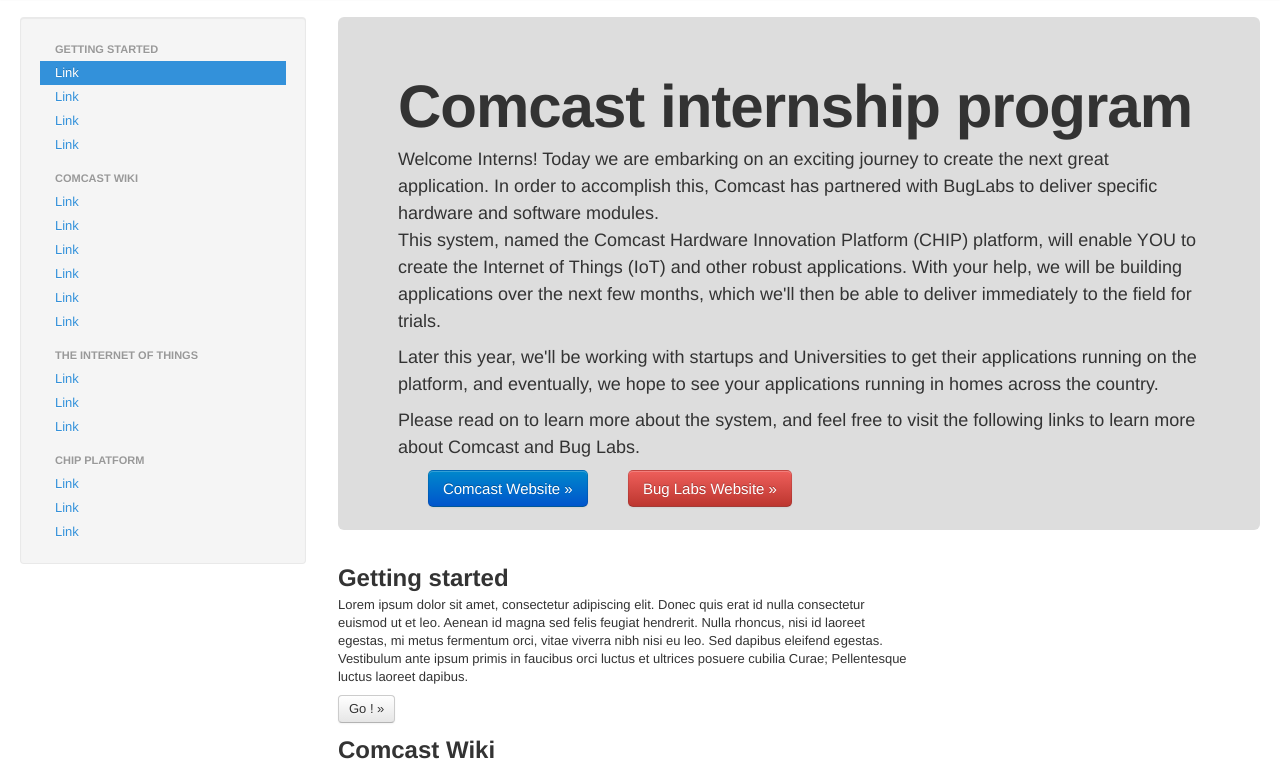
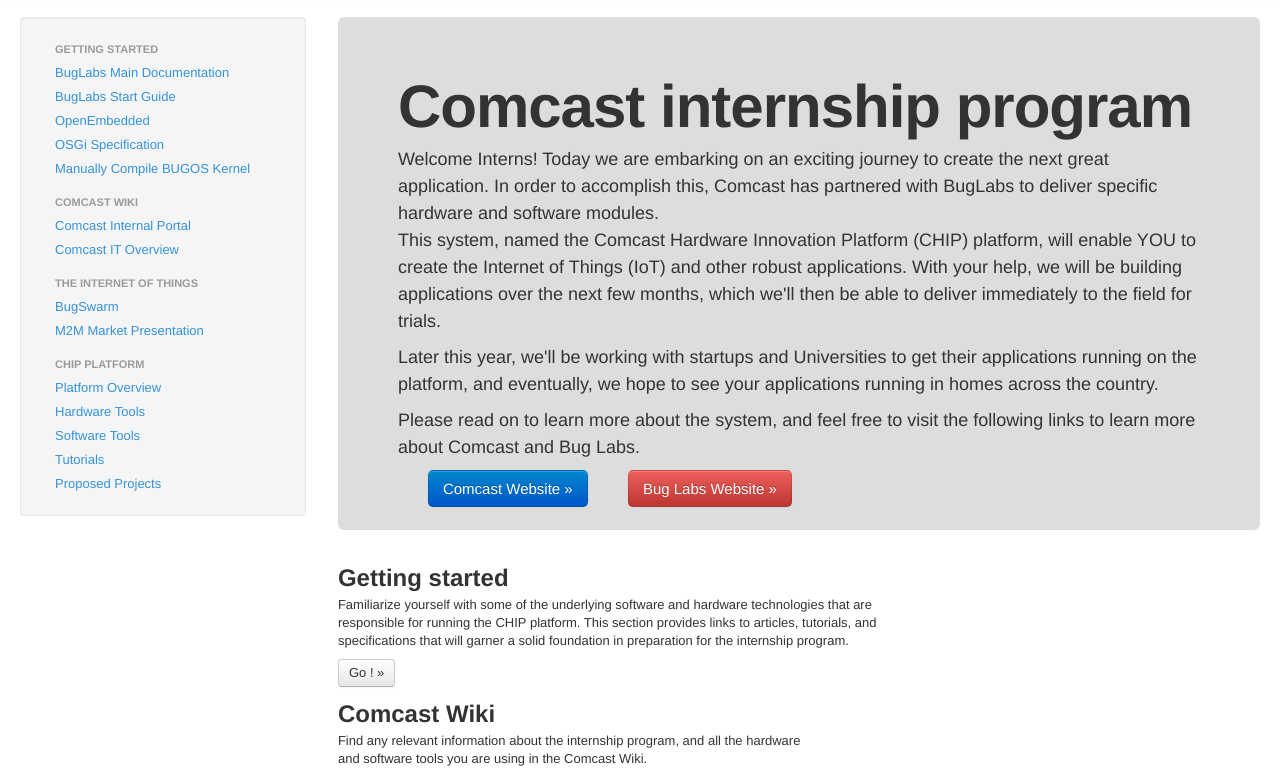
Before and after one commit to chipkit/chipkit.github.com, a plain HTML site: page index.html in a window 1280 px wide. Shown: the part 43-811 px from the top of the page. Drawn offline with Linux system fonts and the light colour scheme.

Commit message:
Updated content: New links on the side menu

```diff
--- a/index.html
+++ b/index.html
@@ -54,25 +54,23 @@
 					<div class="well sidebar-nav">
 						<ul class="nav nav-list">
 							<li class="nav-header">Getting Started</li>
-								<li class="active"><a href="#">Link</a></li>
-								<li><a href="#">Link</a></li>
-								<li><a href="#">Link</a></li>
-								<li><a href="#">Link</a></li>
+								<li><a href="http://wiki.buglabs.net/index.php/Welcome_to_BUG_Wiki">BugLabs Main Documentation</a></li>
+								<li><a href="http://wiki.buglabs.net/index.php/Hardware:BUG_YT_Start_Guide">BugLabs Start Guide</a></li>
+								<li><a href="http://www.openembedded.org/wiki/Main_Page">OpenEmbedded</a></li>
+								<li><a href="http://www.osgi.org/Specifications/HomePage">OSGi Specification</a></li>
+								<li><a href="http://wiki.buglabs.net/index.php/Software:Manually_Compile_the_Kernel">Manually Compile BUGOS Kernel</a></li>
 							<li class="nav-header">Comcast Wiki</li>
-								<li><a href="#">Link</a></li>
-								<li><a href="#">Link</a></li>
-								<li><a href="#">Link</a></li>
-								<li><a href="#">Link</a></li>
-								<li><a href="#">Link</a></li>
-								<li><a href="#">Link</a></li>
+								<li><a href="#">Comcast Internal Portal</a></li>
+								<li><a href="#">Comcast IT Overview</a></li>
 							<li class="nav-header">The Internet of Things</li>
-								<li><a href="#">Link</a></li>
-								<li><a href="#">Link</a></li>
-								<li><a href="#">Link</a></li>
+								<li><a href="http://www.bugswarm.net">BugSwarm</a></li>
+								<li><a href="#">M2M Market Presentation</a></li>
 							<li class="nav-header">CHIP Platform</li>
-								<li><a href="#">Link</a></li>
-								<li><a href="#">Link</a></li>
-								<li><a href="#">Link</a></li>
+								<li><a href="#">Platform Overview</a></li>
+								<li><a href="#">Hardware Tools</a></li>
+								<li><a href="#">Software Tools</a></li>
+								<li><a href="#">Tutorials</a></li>
+								<li><a href="#">Proposed Projects</a></li>
 						</ul>
 					</div><!--/.well -->
 				</div><!--/span-->
@@ -119,15 +117,18 @@
 
 						<div class="span6">
 							<h2>Getting started</h2>
-							<p>Lorem ipsum dolor sit amet, consectetur adipiscing elit. Donec quis erat id nulla consectetur euismod ut et leo. Aenean id
-							magna sed felis feugiat hendrerit. Nulla rhoncus, nisi id laoreet egestas, mi metus fermentum orci, vitae viverra nibh nisi eu leo.
-							Sed dapibus eleifend egestas. Vestibulum ante ipsum primis in faucibus orci luctus et ultrices posuere cubilia Curae; Pellentesque luctus laoreet dapibus.</p>
-							<p><a class="btn" href="#">Go ! &raquo;</a></p>
+							<p>
+								Familiarize yourself with some of the underlying software and hardware technologies that are responsible
+								for running the CHIP platform.  This section provides links to articles, tutorials, and specifications that
+								will garner a solid foundation in preparation for the internship program.
+							</p>
+							<p><a class="btn" href="http://wiki.buglabs.net/index.php/Welcome_to_BUG_Wiki">Go ! &raquo;</a></p>
 						</div>
 
 						<div class="span5">
 							<h2>Comcast Wiki</h2>
-							<p>This is a description of the Comcast wiki, and a link button to the main page.</p>
+							<p>Find any relevant information about the internship program, and all the hardware and software tools you are
+							using in the Comcast Wiki.</p>
 							<p><a class="btn" href="#">Go ! &raquo;</a></p>
 						</div>
 
@@ -155,7 +156,7 @@
 						<p>
 							- Gartner Group, report G00215650, Hype Cycle for Emerging Technologies, page 9
 						</p>
-						<p><a class="btn" href="#">Go ! &raquo;</a></p>
+						<p><a class="btn" href="http://www.bugswarm.net">Go ! &raquo;</a></p>
 						</div>
 
 						<div class="span5">
```
